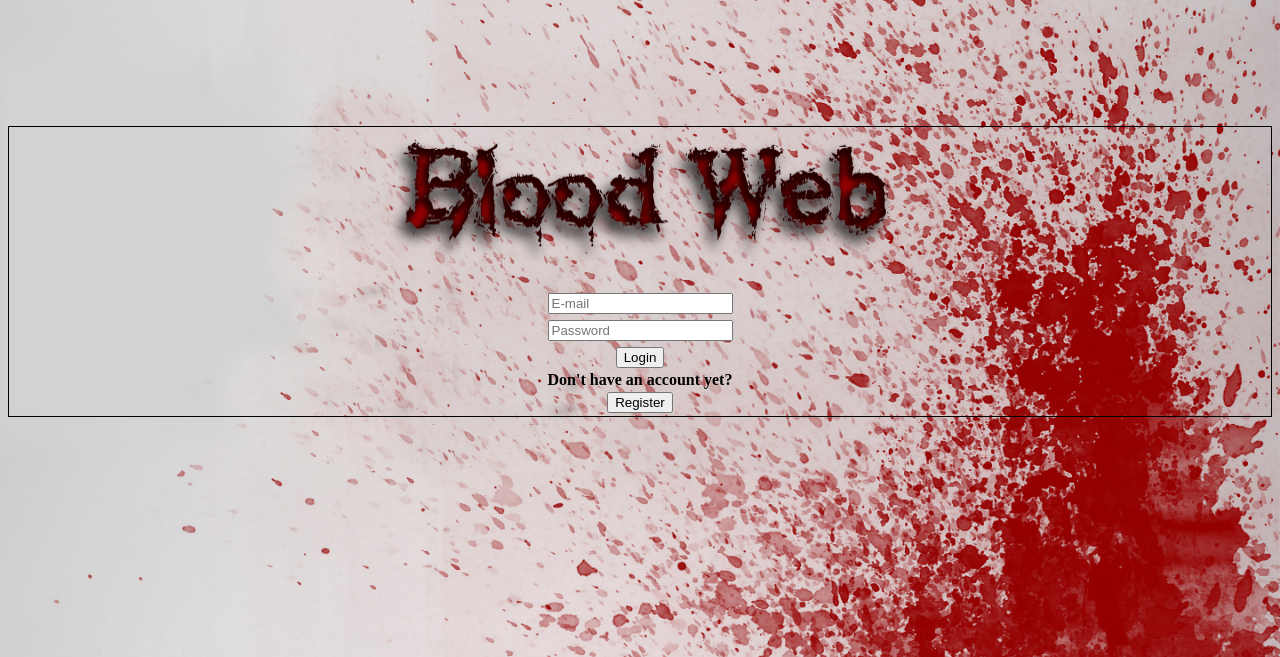
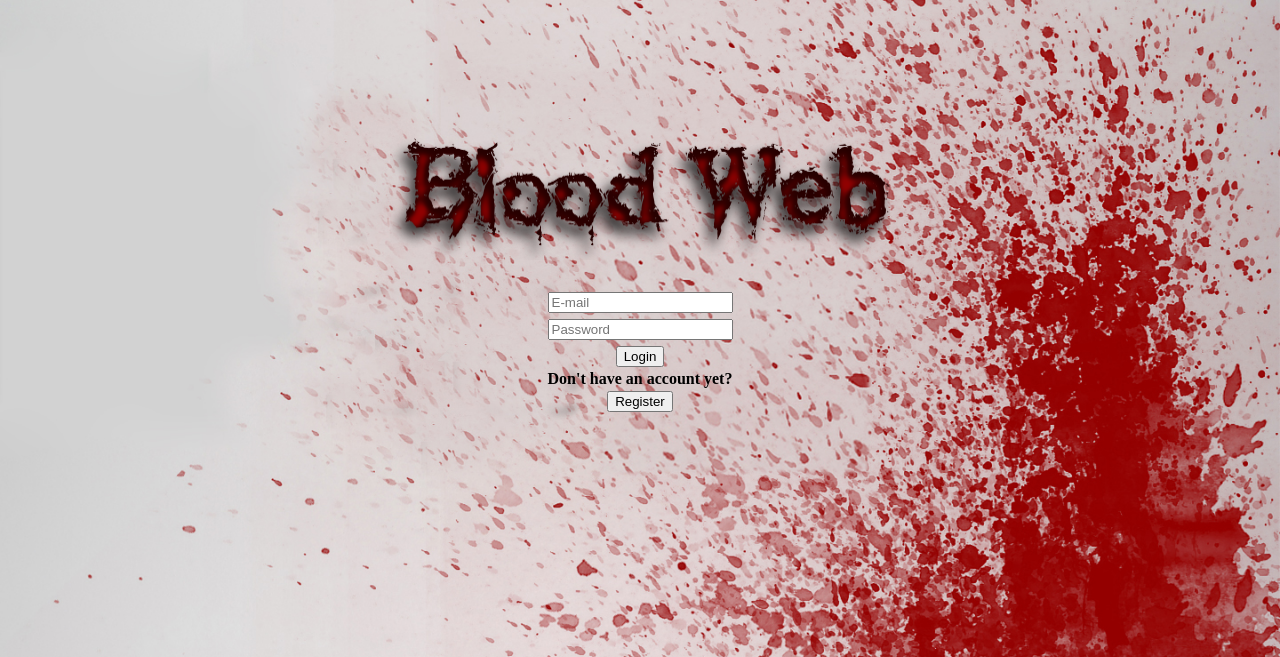
Before and after one commit to njszki-2016-14sz/Social-site, a PHP site: template view/index.html in a window 1280 px wide. Shown: the top 657 px of the page. Run offline with PHP 8.4, Linux system fonts and the light colour scheme; the template is opened without the code that fills it, so the values that code supplies are empty.

Commit message:
Removed Assist Border

```diff
--- a/style/index.css
+++ b/style/index.css
@@ -1,7 +1,6 @@
 .center {
 	margin-top: 10%;
 	text-align: center;
-	border: solid 1px;
 }
 
 .spacing {
```
